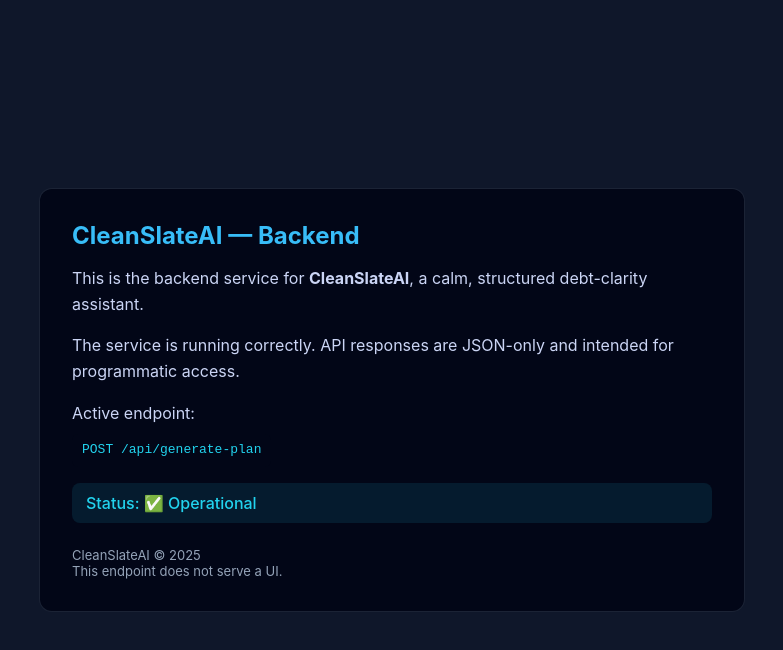
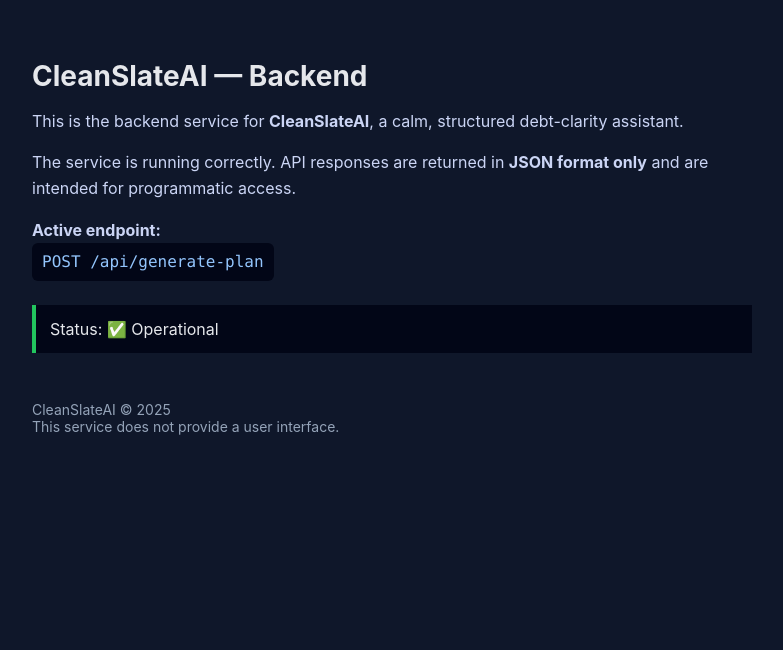
Before and after one commit to shantanuchand/cleanslate-backend, a website: page index.html in a window 1280 px wide. Shown: the whole page, without its empty margins (248-1031 px from the left). Drawn offline with Linux system fonts and the light colour scheme.

Commit message:
Update index.html
<!DOCTYPE html>
<html lang="en">
<head>
  <meta charset="utf-8" />
  <title>CleanSlateAI — Backend</title>
  <meta name="viewport" content="width=device-width, initial-scale=1" />
  <meta name="robots" content="noindex, nofollow" />
  <style>
    body {
      margin: 0;
      padding: 40px;
      font-family: -apple-system, BlinkMacSystemFont, "Segoe UI", Roboto, Helvetica, Arial, sans-serif;
      background: #0f172a;
      color: #e5e7eb;
    }
    .container {
      max-width: 720px;
      margin: 0 auto;
    }
    h1 {
      font-size: 28px;
      margin-bottom: 12px;
    }
    p {
      line-height: 1.6;
      color: #cbd5f5;
    }
    code {
      display: inline-block;
      background: #020617;
      padding: 6px 10px;
      border-radius: 6px;
      font-family: ui-monospace, SFMono-Regular, Menlo, monospace;
      color: #93c5fd;
    }
    .status {
      margin-top: 24px;
      padding: 14px;
      border-left: 4px solid #22c55e;
      background: #020617;
    }
    footer {
      margin-top: 48px;
      font-size: 14px;
      color: #94a3b8;
    }
  </style>
</head>
<body>
  <div class="container">
    <h1>CleanSlateAI — Backend</h1>

    <p>
      This is the backend service for <strong>CleanSlateAI</strong>, a calm, structured
      debt-clarity assistant.
    </p>

    <p>
      The service is running correctly. API responses are returned in
      <strong>JSON format only</strong> and are intended for programmatic access.
    </p>

    <p>
      <strong>Active endpoint:</strong><br />
      <code>POST /api/generate-plan</code>
    </p>

    <div class="status">
      Status: ✅ Operational
    </div>

    <footer>
      CleanSlateAI © 2025<br />
      This service does not provide a user interface.
    </footer>
  </div>
</body>
</html>

```diff
--- a/index.html
+++ b/index.html
@@ -1,57 +1,47 @@
 <!DOCTYPE html>
 <html lang="en">
 <head>
-  <meta charset="UTF-8" />
-  <meta name="viewport" content="width=device-width, initial-scale=1.0" />
-  <title>CleanSlateAI Backend</title>
+  <meta charset="utf-8" />
+  <title>CleanSlateAI — Backend</title>
+  <meta name="viewport" content="width=device-width, initial-scale=1" />
+  <meta name="robots" content="noindex, nofollow" />
   <style>
     body {
-      font-family: -apple-system, BlinkMacSystemFont, "Segoe UI", Roboto, Oxygen,
-        Ubuntu, Cantarell, "Open Sans", "Helvetica Neue", sans-serif;
+      margin: 0;
+      padding: 40px;
+      font-family: -apple-system, BlinkMacSystemFont, "Segoe UI", Roboto, Helvetica, Arial, sans-serif;
       background: #0f172a;
       color: #e5e7eb;
-      margin: 0;
-      padding: 0;
-      display: flex;
-      align-items: center;
-      justify-content: center;
-      height: 100vh;
     }
     .container {
-      max-width: 640px;
-      padding: 32px;
-      background: #020617;
-      border-radius: 12px;
-      box-shadow: 0 0 0 1px rgba(255,255,255,0.05);
+      max-width: 720px;
+      margin: 0 auto;
     }
     h1 {
-      margin-top: 0;
-      font-size: 24px;
-      color: #38bdf8;
+      font-size: 28px;
+      margin-bottom: 12px;
     }
     p {
       line-height: 1.6;
       color: #cbd5f5;
     }
     code {
+      display: inline-block;
       background: #020617;
       padding: 6px 10px;
       border-radius: 6px;
-      color: #22d3ee;
-      display: inline-block;
-      margin-top: 8px;
+      font-family: ui-monospace, SFMono-Regular, Menlo, monospace;
+      color: #93c5fd;
     }
     .status {
-      margin-top: 16px;
-      padding: 10px 14px;
-      border-radius: 8px;
-      background: rgba(34, 211, 238, 0.1);
-      color: #22d3ee;
-      font-weight: 500;
+      margin-top: 24px;
+      padding: 14px;
+      border-left: 4px solid #22c55e;
+      background: #020617;
     }
     footer {
-      margin-top: 24px;
-      font-size: 13px;
+      margin-top: 48px;
+      font-size: 14px;
       color: #94a3b8;
     }
   </style>
@@ -61,18 +51,17 @@
     <h1>CleanSlateAI — Backend</h1>
 
     <p>
-      This is the backend service for <strong>CleanSlateAI</strong>, a calm,
-      structured debt-clarity assistant.
+      This is the backend service for <strong>CleanSlateAI</strong>, a calm, structured
+      debt-clarity assistant.
     </p>
 
     <p>
-      The service is running correctly.
-      API responses are JSON-only and intended for programmatic access.
+      The service is running correctly. API responses are returned in
+      <strong>JSON format only</strong> and are intended for programmatic access.
     </p>
 
     <p>
-      Active endpoint:
-      <br />
+      <strong>Active endpoint:</strong><br />
       <code>POST /api/generate-plan</code>
     </p>
 
@@ -82,7 +71,7 @@
 
     <footer>
       CleanSlateAI © 2025<br />
-      This endpoint does not serve a UI.
+      This service does not provide a user interface.
     </footer>
   </div>
 </body>
```
